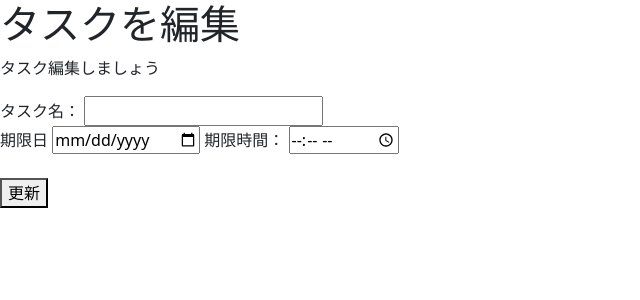
After one commit to ShumpeiSeto/taskbell, a Python web app: template taskbell/templates/testtemp/edit_task.html in a window 1280 px wide. The commit adds this page. Shown: the top 300 px of the page, without its empty margins (0-640 px from the left). Run offline with Jinja, Linux system fonts and the light colour scheme; the template is opened without the code that fills it, so the values that code supplies are empty.

Commit message:
add edit page and function(保存まで）

```diff
--- /dev/null
+++ b/taskbell/templates/testtemp/edit_task.html
@@ -0,0 +1,17 @@
+{% extends 'testtemp/layout.html' %}
+{% block content %}
+<h1>タスクを編集</h1>
+<p>タスク編集しましょう</p>
+<form action="add_task" method="post">
+  <label for="task_name">タスク名：</label>
+  <input type="text" name="title" id="title" value="{{ task.title }}">
+  <br >
+  <label for="dead_day">期限日</label>
+  <input type="date" name="dead_date" id="dead_date" value="{{ task.deadline.date() }}">
+  <label for="dead_time">期限時間：</label>
+  <input type="time" name="dead_time" id="dead_time" value="{{ task.deadline.time() }}">
+  <br >
+  <br >
+  <button type="submit">更新</button>
+</form>
+{% endblock %}
--- a/taskbell/templates/testtemp/my_task.html
+++ b/taskbell/templates/testtemp/my_task.html
@@ -4,9 +4,12 @@
 <ul class="list-group">
   {% for index, task in  enumerate(alltasks) %}
   <li class="list-group-item">
-    <input class="form-check-input me-1" type="checkbox" name="{{ index }}" value="" id="firstCheckbox">
+    <input class="form-check-input me-1" type="checkbox" name="task-{{ index }}" value="" id="firstCheckbox">
     <label class="form-check-label" for="firstCheckbox">{{ task['title']}}</label>
     <label class="deadline" for="deadline">{{ task['deadline'] }}</label>
+    {# <button type="button" class="btn-edit-{{ index }}">編集</button>
+    <button type="button" class="btn-delete-{{ index }}">削除</button> #}
+    <a href="{{ url_for('edit_task', index=index ) }}">編集</a>
   </li>
   {% endfor %}
 </ul>
```
Also changed, not shown: taskbell/views.py (+12 -0 lines), instance/sample_tasks.db.
